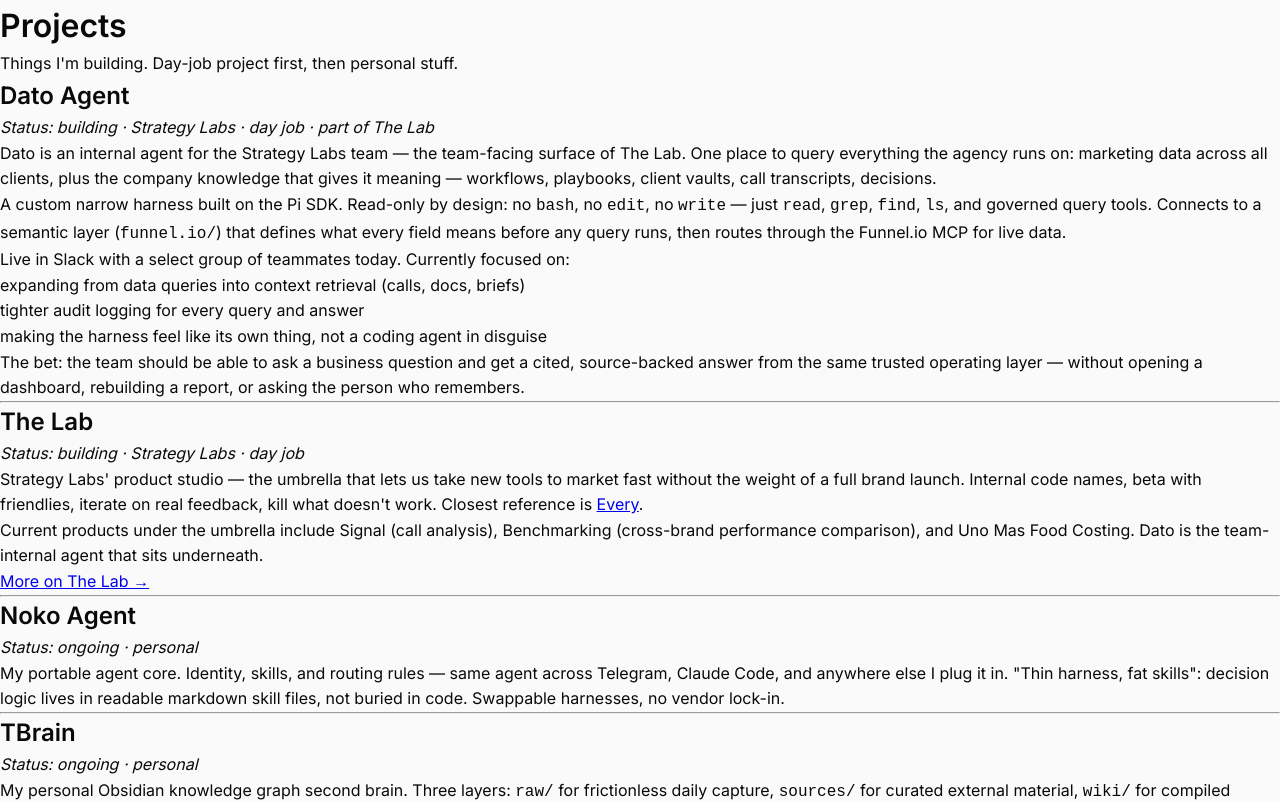
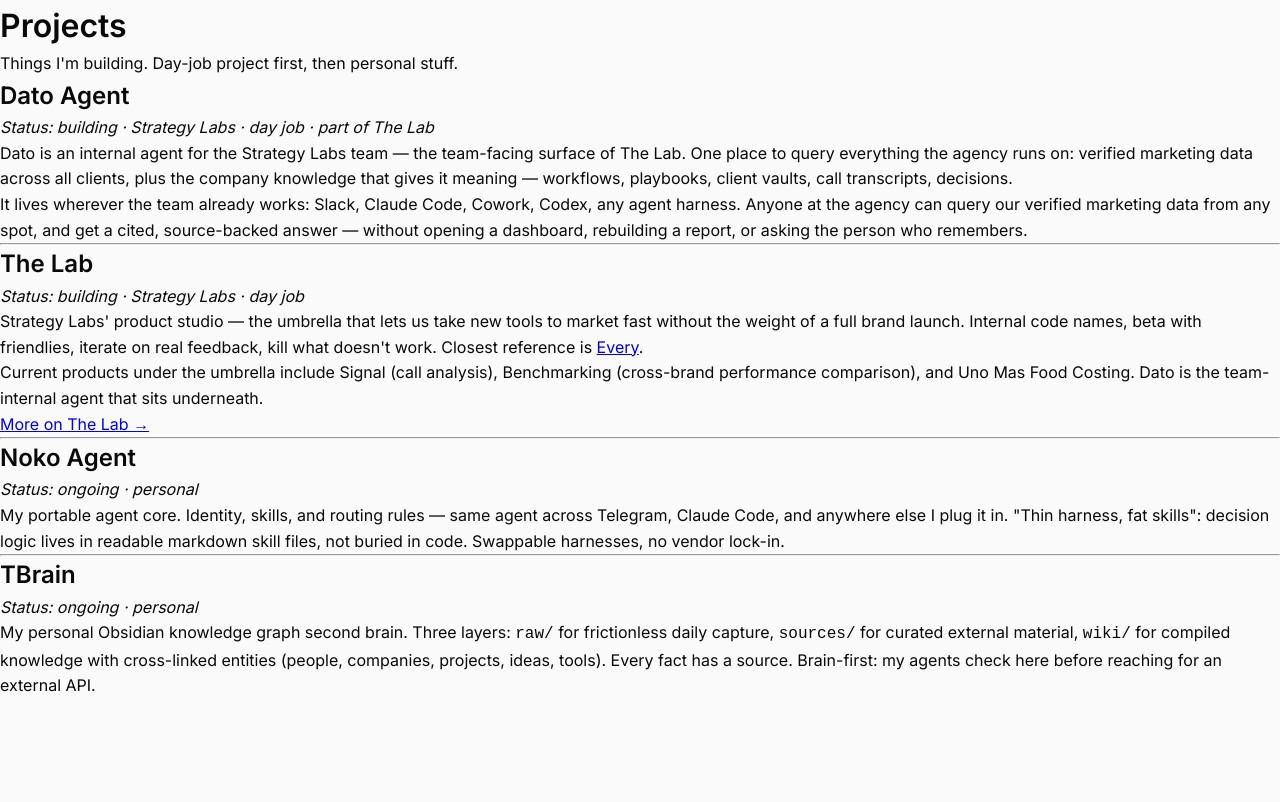
Before and after one commit to thetyedye/tyler-md, a Next.js app: page /projects in a window 1280 px wide. Shown: the top 802 px of the page. Built offline with nearby package versions, Linux system fonts and the light colour scheme.

Commit message:
Update projects

```diff
--- a/pages/projects.mdx
+++ b/pages/projects.mdx
@@ -9,17 +9,9 @@
 ## Dato Agent
 *Status: building · Strategy Labs · day job · part of The Lab*
 
-Dato is an internal agent for the Strategy Labs team — the team-facing surface of The Lab. One place to query everything the agency runs on: marketing data across all clients, plus the company knowledge that gives it meaning — workflows, playbooks, client vaults, call transcripts, decisions.
+Dato is an internal agent for the Strategy Labs team — the team-facing surface of The Lab. One place to query everything the agency runs on: verified marketing data across all clients, plus the company knowledge that gives it meaning — workflows, playbooks, client vaults, call transcripts, decisions.
 
-A custom narrow harness built on the Pi SDK. Read-only by design: no `bash`, no `edit`, no `write` — just `read`, `grep`, `find`, `ls`, and governed query tools. Connects to a semantic layer (`funnel.io/`) that defines what every field means before any query runs, then routes through the Funnel.io MCP for live data.
-
-Live in Slack with a select group of teammates today. Currently focused on:
-
-- expanding from data queries into context retrieval (calls, docs, briefs)
-- tighter audit logging for every query and answer
-- making the harness feel like its own thing, not a coding agent in disguise
-
-The bet: the team should be able to ask a business question and get a cited, source-backed answer from the same trusted operating layer — without opening a dashboard, rebuilding a report, or asking the person who remembers.
+It lives wherever the team already works: Slack, Claude Code, Cowork, Codex, any agent harness. Anyone at the agency can query our verified marketing data from any spot, and get a cited, source-backed answer — without opening a dashboard, rebuilding a report, or asking the person who remembers.
 
 ---
 
@@ -45,10 +37,3 @@
 *Status: ongoing · personal*
 
 My personal Obsidian knowledge graph second brain. Three layers: `raw/` for frictionless daily capture, `sources/` for curated external material, `wiki/` for compiled knowledge with cross-linked entities (people, companies, projects, ideas, tools). Every fact has a source. Brain-first: my agents check here before reaching for an external API.
-
----
-
-## Noko
-*Status: running · personal*
-
-My personal agent assistant. Always-on, voice-first, lives on my phone via Telegram. Dockerized runtime that mounts `tyler-agent` and `tyler-brain` as volumes — code change reflects live, no rebuild. Heartbeat, scheduled skills (morning brief, midday check-in, ambient capture). Source-backed responses, calendar awareness. Same architecture as the agent infrastructure I think about for work, applied to my own life.
```
